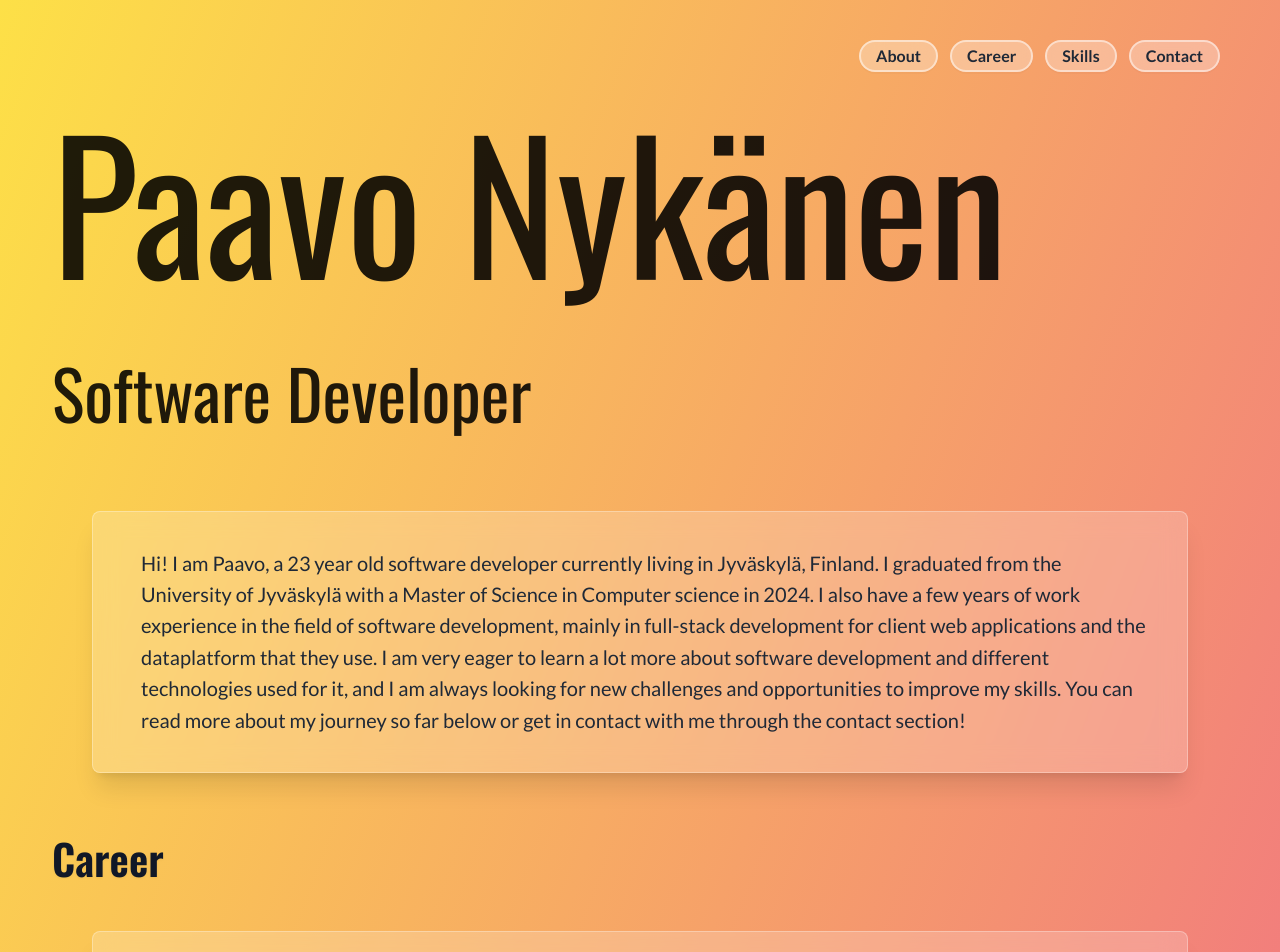
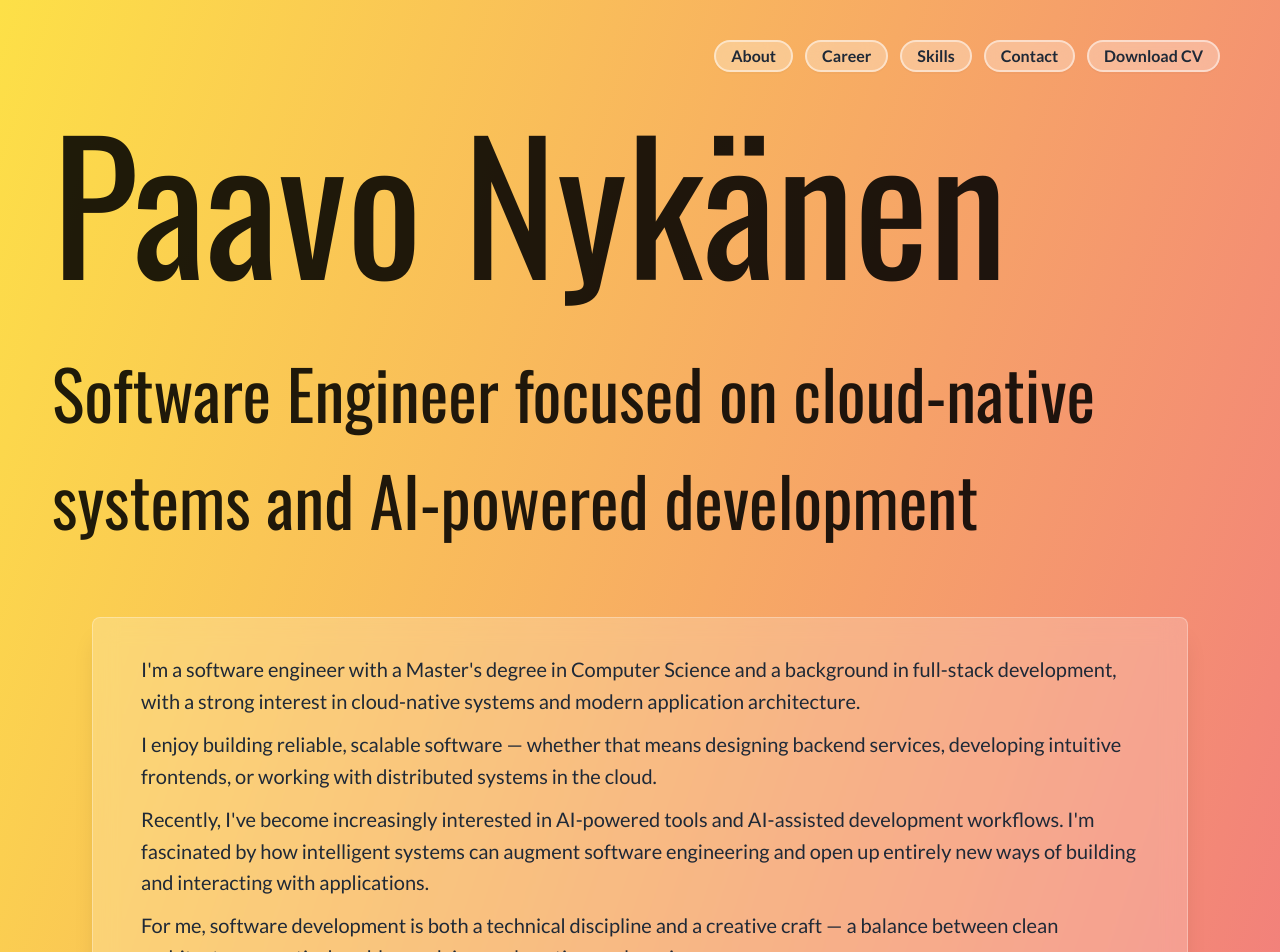
Before and after one commit to PaavoNykanen/PaavoNykanen.github.io, a React (Vite) app: page / in a window 1280 px wide. Shown: the top 952 px of the page. Built offline with nearby package versions, Linux system fonts and the light colour scheme.

Commit message:
wip: Add cv button, improve skills and about
- Add download cv button
- Improve skills and about sections

```diff
--- a/src/components/common/ThemeButton.tsx
+++ b/src/components/common/ThemeButton.tsx
@@ -6,11 +6,19 @@ export const ThemeButton = ({
   onClick,
   className,
   variant = 'primary',
+  href,
+  target,
+  rel,
+  download,
 }: {
   text: string
-  onClick: MouseEventHandler<HTMLElement> | undefined
+  onClick?: MouseEventHandler<HTMLElement>
   variant?: 'primary' | 'secondary'
   className?: string
+  href?: string
+  target?: string
+  rel?: string
+  download?: boolean | string
 }) => {
   const primaryStyles = `font-lato text-base font-semibold rounded-2xl
                           bg-white/30 backdrop-blur-md
@@ -28,6 +36,10 @@ export const ThemeButton = ({
     <Button
       className={`${variant === 'primary' ? primaryStyles : secondaryStyles} ${className}`}
       onClick={onClick}
+      href={href}
+      target={target}
+      rel={rel}
+      download={href ? download : undefined}
     >
       {text}
     </Button>
--- a/src/components/navigation/NavigationBar.tsx
+++ b/src/components/navigation/NavigationBar.tsx
@@ -25,7 +25,15 @@ const NavigationBar = () => {
         <ThemeButton text="About" className="mt-5 mr-3" onClick={() => scrollToAnchor('about')} />
         <ThemeButton text="Career" className="mt-5 mr-3" onClick={() => scrollToAnchor('career')} />
         <ThemeButton text="Skills" className="mt-5 mr-3" onClick={() => scrollToAnchor('skills')} />
-        <ThemeButton text="Contact" className="mt-5 mr-5" onClick={() => scrollToAnchor('contact')} />
+        <ThemeButton text="Contact" className="mt-5 mr-3" onClick={() => scrollToAnchor('contact')} />
+        <ThemeButton
+          text="Download CV"
+          className="mt-5 mr-5"
+          href={`${import.meta.env.BASE_URL}assets/cv4-paavo-nykanen.pdf`}
+          target="_blank"
+          rel="noopener noreferrer"
+          download
+        />
       </Flex>
 
       {/* Mobile Navigation */}
@@ -62,6 +70,15 @@ const NavigationBar = () => {
           <ThemeButton text="Career" className="w-full" onClick={() => handleNavClick('career')} />
           <ThemeButton text="Skills" className="w-full" onClick={() => handleNavClick('skills')} />
           <ThemeButton text="Contact" className="w-full" onClick={() => handleNavClick('contact')} />
+          <ThemeButton
+            text="Download CV"
+            className="w-full"
+            href={`${import.meta.env.BASE_URL}assets/cv4-paavo-nykanen.pdf`}
+            target="_blank"
+            rel="noopener noreferrer"
+            download
+            onClick={() => setDrawerOpen(false)}
+          />
         </Flex>
       </Drawer>
     </>
--- a/src/components/skills/CloudSkills.tsx
+++ b/src/components/skills/CloudSkills.tsx
@@ -14,21 +14,25 @@ const CloudSkills: FC = () => {
       src: awsSVG,
       alt: 'AWS',
       tooltip: 'Lots of experience with AWS at Akamon Innovations. I have used AWS for building and deploying serverless applications, rest-apis and web applications. I have used AWS Lambda, S3, DynamoDB, API Gateway, Cognito and CloudWatch. I also have some experience with AWS CDK components for building infrastructure as code and I also used it in my Master\'s thesis for adding error monitoring to applications.',
+      level: 3,
     },
     {
       src: azureSVG,
       alt: 'Azure',
       tooltip: 'Some experience with Azure from Akamon Innovations. I have used Azure Functions for deploying integrations projects and Application Insights for debugging issues.',
+      level: 2,
     },
     {
       src: dockerSVG,
       alt: 'Docker',
       tooltip: 'Got some experience with Docker from a couple of school projects for serving simple web applications with build docker images.',
+      level: 2,
     },
     {
       src: kubernetesSVG,
       alt: 'Kubernetes',
       tooltip: 'Also got some experience with Kubernetes from few school projects where it was used for deploying a web service from a docker image with better scalability and availability.',
+      level: 2,
     },
   ];
 
--- a/src/components/skills/DataSkills.tsx
+++ b/src/components/skills/DataSkills.tsx
@@ -13,16 +13,19 @@ const DataSkills: FC = () => {
       src: mysqlSVG,
       alt: 'MySQL',
       tooltip: 'My experience with relation databases is mostly with MySQL. I have used it for storing data with a relational model, as well as modeled it with C# entity framework.',
+      level: 2,
     },
     {
       src: dynamoSVG,
       alt: 'DynamoDB',
       tooltip: 'DynamoDB gave me a lot of experience with NoSQL databases. I have used it for storing a lot of different types of data which was sometimes challenging without relations. Indexing and partitioning was also a bit tricky at first.',
+      level: 4,
     },
     {
       src: s3SVG,
       alt: 'S3',
       tooltip: 'Used S3 for storing JSON and HTML files and images.',
+      level: 3,
     },
   ];
 
--- a/src/components/skills/ServerSideSkills.tsx
+++ b/src/components/skills/ServerSideSkills.tsx
@@ -15,26 +15,31 @@ const ServerSideSkills: FC = () => {
       src: csharpSVG,
       alt: 'C#',
       tooltip: 'Have used C# at Akamon Innovations and for a few school projects. Mostly used it for building server side projects, rest-apis and integrations projects. Some experience with dotnet and entity frameworks.',
+      level: 3,
     },
     {
       src: javaSVG,
       alt: 'Java',
       tooltip: 'Mostly used Java for school projects. Some experience with Java Springboot for building rest-apis as well as a jar cookbook desktop application that you can find in my Github.',
+      level: 2,
     },
     {
       src: pythonSVG,
       alt: 'Python',
       tooltip: 'I have some experience with Python from building and running scripts for data migrations and analysis as well as using it in some schoolwork. I have also used it for building a simple rest-api with Flask. Also used it quite a bit for some AI and machine learning courses at school.',
+      level: 2,
     },
     {
       src: typescriptSVG,
       alt: 'Typescript',
       tooltip: 'On top of using Typescript for front end development, I have also used it for building server side services with Node.js.',
+      level: 4,
     },
     {
       src: graphqlSVG,
       alt: 'GraphQL',
       tooltip: 'On top of having experience with normal REST-APIs, at Akamon Innovations I have also used GraphQL for building an internal API for multiple web applications.',
+      level: 4,
     },
   ];
 
--- a/src/layout/page/PageHeader.tsx
+++ b/src/layout/page/PageHeader.tsx
@@ -8,7 +8,7 @@ const PageHeader = () => {
         Paavo Nykänen
       </Text>
       <Text className="text-lg sm:text-xl lg:text-2xl font-oswald">
-        Software Developer
+        Software Engineer focused on cloud-native systems and AI-powered development
       </Text>
     </Flex>
   );
--- a/src/layout/sections/About.tsx
+++ b/src/layout/sections/About.tsx
@@ -2,28 +2,30 @@ import { Card, Flex, Typography } from 'antd';
 
 const About = () => {
   const { Text } = Typography;
-  const currentDate = new Date();
-  const ageYears = currentDate.getMonth() < 2 && currentDate.getDate() < 13
-    ? (currentDate.getFullYear() - 1999 - 1)
-    : currentDate.getFullYear() - 1999;
 
   return (
     <Flex className="m-3" id="about">
       <Card className="w-full ml-2 mr-2 md:ml-10 md:mr-10 bg-white/20 backdrop-blur-md border-white/30 shadow-xl">
         <Flex className="m-3 flex-col md:flex-col lg:flex-row xl:flex-row">
-          <Flex vertical className="ml-3">
+          <Flex vertical className="ml-3 space-y-3">
             <Text className="text-sm md:text-md font-lato text-gray-800">
-              Hi! I am Paavo, a
-              {' '}
-              {ageYears}
-              {' '}
-              year old software developer currently living in Jyväskylä, Finland.
-              I graduated from the University of Jyväskylä with a Master of Science in Computer science in 2024.
-              I also have a few years of work experience in the field of software development, mainly in full-stack
-              development for client web applications and the dataplatform that they use. I am very eager to learn
-              a lot more about software development and different technologies used for it, and I am always looking
-              for new challenges and opportunities to improve my skills. You can read more about my journey so far
-              below or get in contact with me through the contact section!
+              I&apos;m a software engineer with a Master&apos;s degree in Computer Science and
+              a background in full-stack development, with a strong interest in cloud-native
+              systems and modern application architecture.
+            </Text>
+            <Text className="text-sm md:text-md font-lato text-gray-800">
+              I enjoy building reliable, scalable software — whether that means designing backend services, developing
+              intuitive frontends, or working with distributed systems in the cloud.
+            </Text>
+            <Text className="text-sm md:text-md font-lato text-gray-800">
+              Recently, I&apos;ve become increasingly interested in AI-powered tools and
+              AI-assisted development workflows. I&apos;m fascinated by how intelligent
+              systems can augment software engineering and open up entirely new ways of
+              building and interacting with applications.
+            </Text>
+            <Text className="text-sm md:text-md font-lato text-gray-800">
+              For me, software development is both a technical discipline and a creative craft — a balance between
+              clean architecture, practical problem-solving, and continuous learning.
             </Text>
           </Flex>
         </Flex>
--- a/src/layout/sections/Skills.tsx
+++ b/src/layout/sections/Skills.tsx
@@ -3,6 +3,7 @@ import WebDevelopmentSkills from '../../components/skills/WebDevelopmentSkills';
 import ServerSideSkills from '../../components/skills/ServerSideSkills';
 import CloudSkills from '../../components/skills/CloudSkills';
 import DataSkills from '../../components/skills/DataSkills';
+import AISkills from '../../components/skills/AISkills';
 import OtherSkills from '../../components/skills/OtherSkills';
 
 const Skills = () => {
@@ -11,7 +12,7 @@ const Skills = () => {
   return (
     <Flex vertical className="m-3 flex-col" id="skills">
       <Text className="text-lg sm:text-xl font-oswald mb-5 text-gray-900 drop-shadow-sm font-semibold">
-        Skills and techonologies
+        Skills and technologies
       </Text>
       <Flex className="flex flex-wrap gap-5 justify-center">
         <Card className="m-2 md:m-5 min-w-64 bg-white/20 backdrop-blur-md border-white/30 shadow-xl">
@@ -27,6 +28,9 @@ const Skills = () => {
           <DataSkills />
         </Card>
         <Card className="m-2 md:m-5 min-w-64 bg-white/20 backdrop-blur-md border-white/30 shadow-xl">
+          <AISkills />
+        </Card>
+        <Card className="m-2 md:m-5 min-w-64 bg-white/20 backdrop-blur-md border-white/30 shadow-xl">
           <OtherSkills />
         </Card>
       </Flex>
```
Also changed, not shown: src/components/common/SkillIcon.tsx (+36 -3 lines), src/components/skills/AISkills.tsx (added, +39 -0 lines), src/components/skills/OtherSkills.tsx (+3 -6 lines), src/components/skills/WebDevelopmentSkills.tsx (+7 -0 lines), 1 other file (tests, documents, lock files or other folders).
